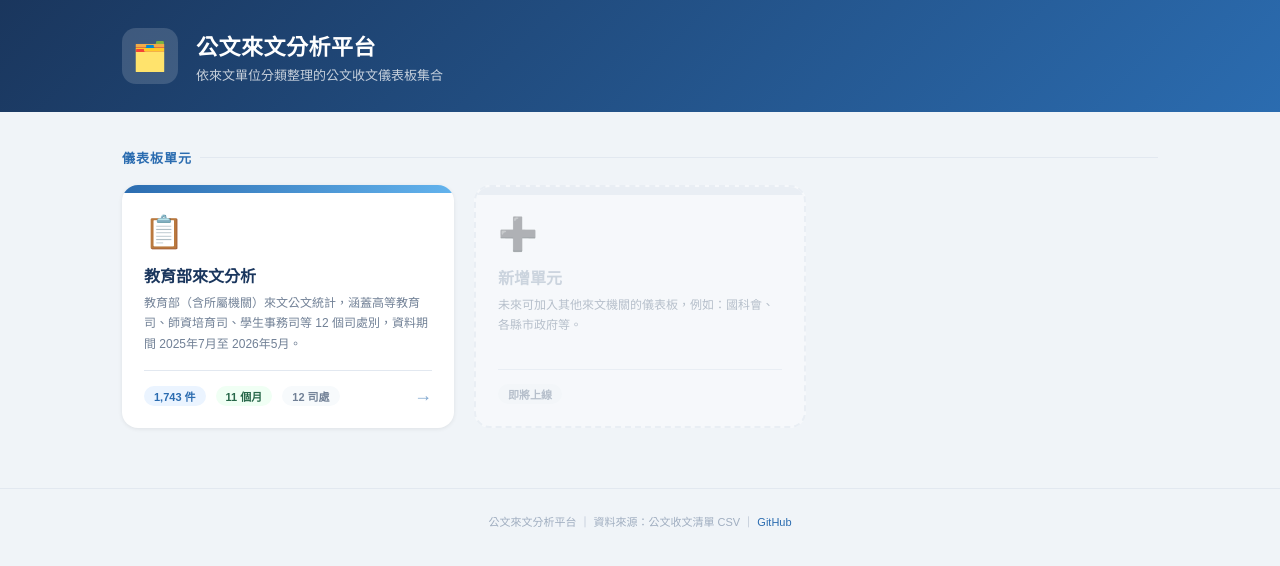
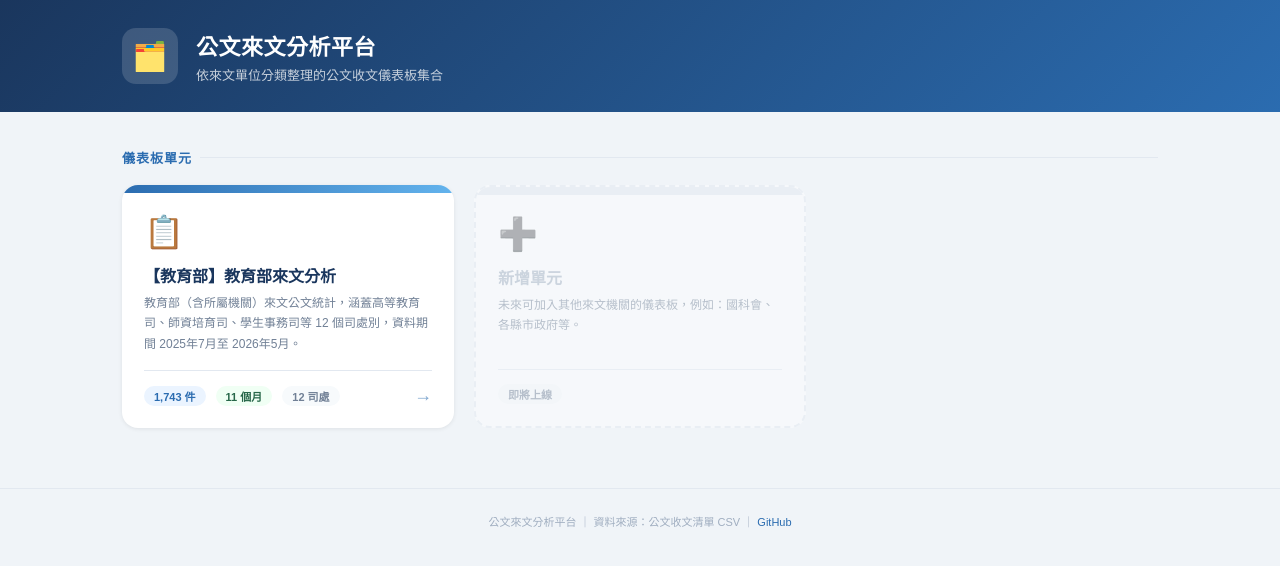
Before and after one commit to lyang0939/moe-document-dashboard, a plain HTML site: page index.html in a window 1280 px wide. Drawn offline with Linux system fonts and the light colour scheme.

Commit message:
feat: 新增【單元名稱】教育部來文分析
更新入口頁卡片標題格式為【教育部】教育部來文分析

Co-Authored-By: Claude Sonnet 4.6 <noreply@anthropic.com>

```diff
--- a/index.html
+++ b/index.html
@@ -71,7 +71,7 @@ footer a{color:var(--mid);text-decoration:none}
       <div class="card-banner"></div>
       <div class="card-body">
         <div class="card-icon">📋</div>
-        <div class="card-title">教育部來文分析</div>
+        <div class="card-title">【教育部】教育部來文分析</div>
         <div class="card-desc">
           教育部（含所屬機關）來文公文統計，涵蓋高等教育司、師資培育司、學生事務司等 12 個司處別，資料期間 2025年7月至 2026年5月。
         </div>
```
